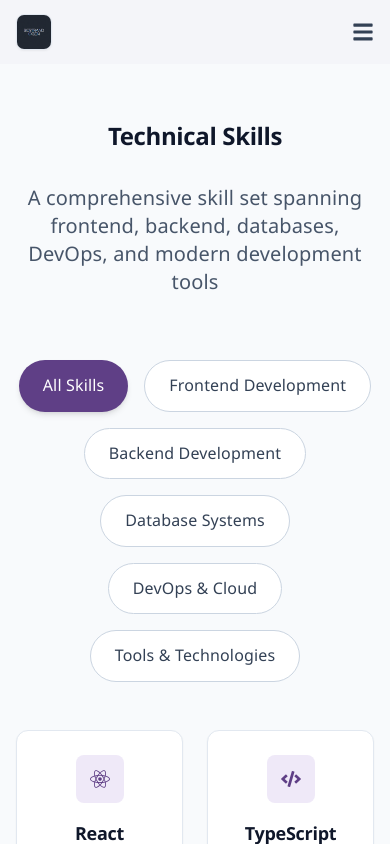
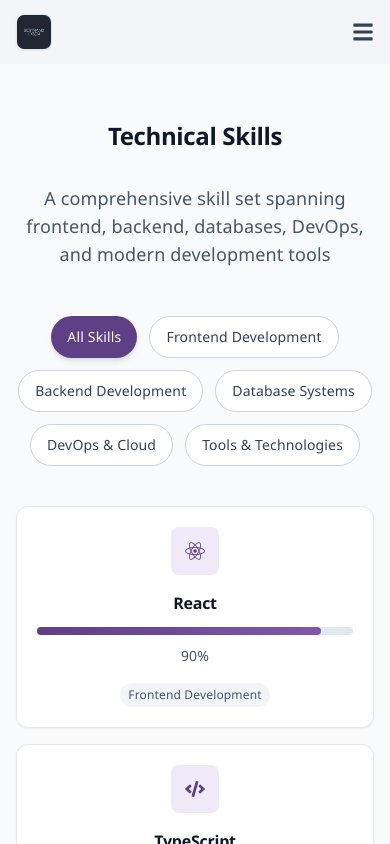
Before and after one commit to Ogenbertrand/portfolio, a React (Vite) app: page /skills in a window 390 px wide. Shown: the top 844 px of the page. Built offline with nearby package versions, Linux system fonts and the light colour scheme.

Commit message:
style: improve skills grid responsiveness across breakpoints

```diff
--- a/src/components/sections/Skills.tsx
+++ b/src/components/sections/Skills.tsx
@@ -70,7 +70,7 @@
   return (
     <section id="skills" className="section bg-gray-50">
       <div className="container mx-auto px-4 sm:px-6 lg:px-8">
-        <div className="text-center mb-16">
+        <div className="text-center mb-12 sm:mb-16">
           <motion.h2
             initial={{ opacity: 0, y: 30 }}
             whileInView={{ opacity: 1, y: 0 }}
@@ -85,7 +85,7 @@
             whileInView={{ opacity: 1, y: 0 }}
             transition={{ duration: 0.8, delay: 0.2 }}
             viewport={{ once: true }}
-            className="text-xl text-gray-600 max-w-3xl mx-auto"
+            className="text-lg sm:text-xl text-gray-600 max-w-3xl mx-auto"
           >
             A comprehensive skill set spanning frontend, backend, databases, DevOps, and modern development tools
           </motion.p>
@@ -96,13 +96,13 @@
           whileInView={{ opacity: 1, y: 0 }}
           transition={{ duration: 0.8, delay: 0.4 }}
           viewport={{ once: true }}
-          className="flex flex-wrap justify-center gap-4 mb-12"
+          className="flex flex-wrap justify-center gap-3 sm:gap-4 mb-10 sm:mb-12"
         >
           <motion.button
             whileHover={{ scale: 1.05 }}
             whileTap={{ scale: 0.95 }}
             onClick={() => setSelectedCategory(null)}
-            className={`px-6 py-3 rounded-full font-medium transition-all duration-300 ${
+            className={`px-4 sm:px-6 py-2.5 sm:py-3 rounded-full text-sm sm:text-base font-medium transition-all duration-300 ${
               selectedCategory === null
                 ? 'bg-primary-700 text-white shadow-md'
                 : 'bg-white border border-gray-300 text-gray-700 hover:bg-gray-100'
@@ -117,7 +117,7 @@
               whileHover={{ scale: 1.05 }}
               whileTap={{ scale: 0.95 }}
               onClick={() => setSelectedCategory(category.id)}
-              className={`px-6 py-3 rounded-full font-medium transition-all duration-300 ${
+              className={`px-4 sm:px-6 py-2.5 sm:py-3 rounded-full text-sm sm:text-base font-medium transition-all duration-300 ${
                 selectedCategory === category.id
                   ? 'bg-primary-700 text-white shadow-md'
                   : 'bg-white border border-gray-300 text-gray-700 hover:bg-gray-100'
@@ -135,7 +135,7 @@
             animate={{ opacity: 1, y: 0 }}
             exit={{ opacity: 0, y: -20 }}
             transition={{ duration: 0.5 }}
-            className="grid grid-cols-2 md:grid-cols-3 lg:grid-cols-4 xl:grid-cols-5 gap-6"
+            className="grid grid-cols-1 sm:grid-cols-2 md:grid-cols-3 lg:grid-cols-4 xl:grid-cols-5 gap-4 sm:gap-6"
           >
             {filteredSkills.map((skill, index) => {
               const Icon = getIcon(skill.icon)
@@ -147,7 +147,7 @@
                   animate={{ opacity: 1, y: 0 }}
                   transition={{ duration: 0.5, delay: index * 0.05 }}
                   whileHover={{ y: -4 }}
-                  className="bg-white rounded-xl p-6 border border-gray-200 shadow-sm hover:shadow-md transition-all duration-300 cursor-pointer"
+                  className="bg-white rounded-xl p-5 sm:p-6 border border-gray-200 shadow-sm hover:shadow-md transition-all duration-300 cursor-pointer"
                 >
                   <div className="flex items-center justify-center mb-4">
                     <div className="w-12 h-12 rounded-lg bg-primary-100 text-primary-700 flex items-center justify-center">
@@ -155,7 +155,7 @@
                     </div>
                   </div>
 
-                  <h3 className="text-lg font-semibold text-gray-900 text-center mb-3">
+                  <h3 className="text-base sm:text-lg font-semibold text-gray-900 text-center mb-3">
                     {skill.name}
                   </h3>
 
@@ -189,23 +189,23 @@
           whileInView={{ opacity: 1, y: 0 }}
           transition={{ duration: 0.8, delay: 0.6 }}
           viewport={{ once: true }}
-          className="mt-16 bg-gradient-to-br from-primary-800 to-secondary-800 rounded-2xl p-8 text-white"
+          className="mt-14 sm:mt-16 bg-gradient-to-br from-primary-800 to-secondary-800 rounded-2xl p-6 sm:p-8 text-white"
         >
           <div className="grid grid-cols-1 md:grid-cols-3 gap-8 text-center">
             <div>
-              <div className="text-3xl font-bold mb-2">Frontend</div>
+              <div className="text-2xl sm:text-3xl font-bold mb-2">Frontend</div>
               <div className="text-gray-200">
                 React, TypeScript, JavaScript, HTML5, CSS3, Tailwind CSS
               </div>
             </div>
             <div>
-              <div className="text-3xl font-bold mb-2">Backend</div>
+              <div className="text-2xl sm:text-3xl font-bold mb-2">Backend</div>
               <div className="text-gray-200">
                 Java, Spring Boot, Python, Node.js, Express, FastAPI
               </div>
             </div>
             <div>
-              <div className="text-3xl font-bold mb-2">DevOps</div>
+              <div className="text-2xl sm:text-3xl font-bold mb-2">DevOps</div>
               <div className="text-gray-200">
                 Docker, Kubernetes, AWS, GitHub Actions, Jenkins
               </div>
```
